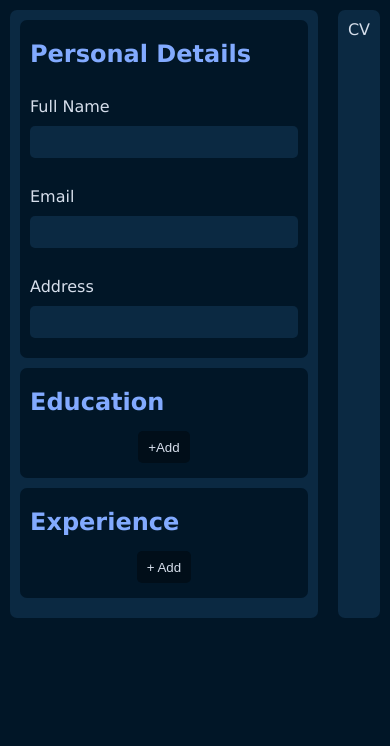
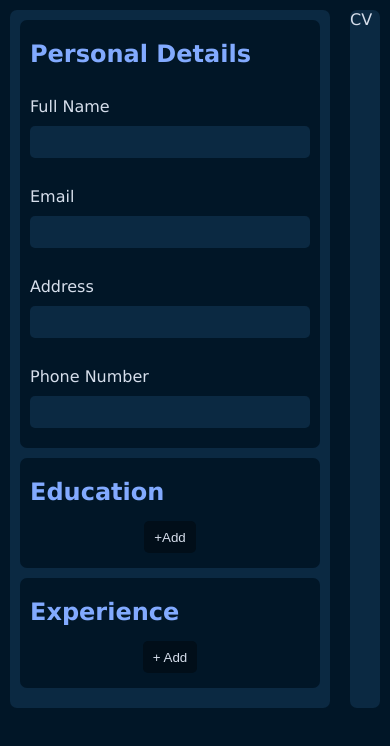
Before and after one commit to golam71/odin-cv-app, a React (Vite) app: page / in a window 390 px wide. Shown: the top 746 px of the page. Built offline with nearby package versions, Linux system fonts and the light colour scheme.

Commit message:
✨ Update PersonalDetails component to include Phone Number field and adjust global CSS for layout consistency

```diff
--- a/src/App.jsx
+++ b/src/App.jsx
@@ -8,6 +8,7 @@ export default function App() {
     "Full Name": "",
     Email: "",
     Address: "",
+    "Phone Number": "",
   });
 
   // education
@@ -48,14 +49,18 @@ export default function App() {
         eduEditMode={eduEditMode}
         setEduEditMode={setEduEditMode}
         //
+        expData={expData}
+        setExpData={setExpData}
+        expFormData={expFormData}
+        setExpFormData={setExpFormData}
         expEditMode={expEditMode}
         setExpEditMode={setExpEditMode}
-        expFormData={expFormData}
-        setExpFormData={setExpFormData}
+      />
+      <CV
+        personalDetails={personalDetails}
+        eduData={eduData}
         expData={expData}
-        setExpData={setExpData}
       />
-      <CV />
     </>
   );
 }
--- a/src/components/PersonalDetails.jsx
+++ b/src/components/PersonalDetails.jsx
@@ -8,7 +8,7 @@ export function PersonalDetails({ personalDetails, setPersonalDetails }) {
     });
   }
 
-  let data = ["Full Name", "Email", "Address"];
+  let data = ["Full Name", "Email", "Address", "Phone Number"];
   return (
     <div className="personal-details">
       <h2>Personal Details</h2>
--- a/src/css/global.css
+++ b/src/css/global.css
@@ -22,7 +22,7 @@ body {
   background-color: var(--light-bg);
   flex: 1;
   margin: 10px;
-  padding: 10px;
+
   border-radius: var(--radius);
 }
 
```
